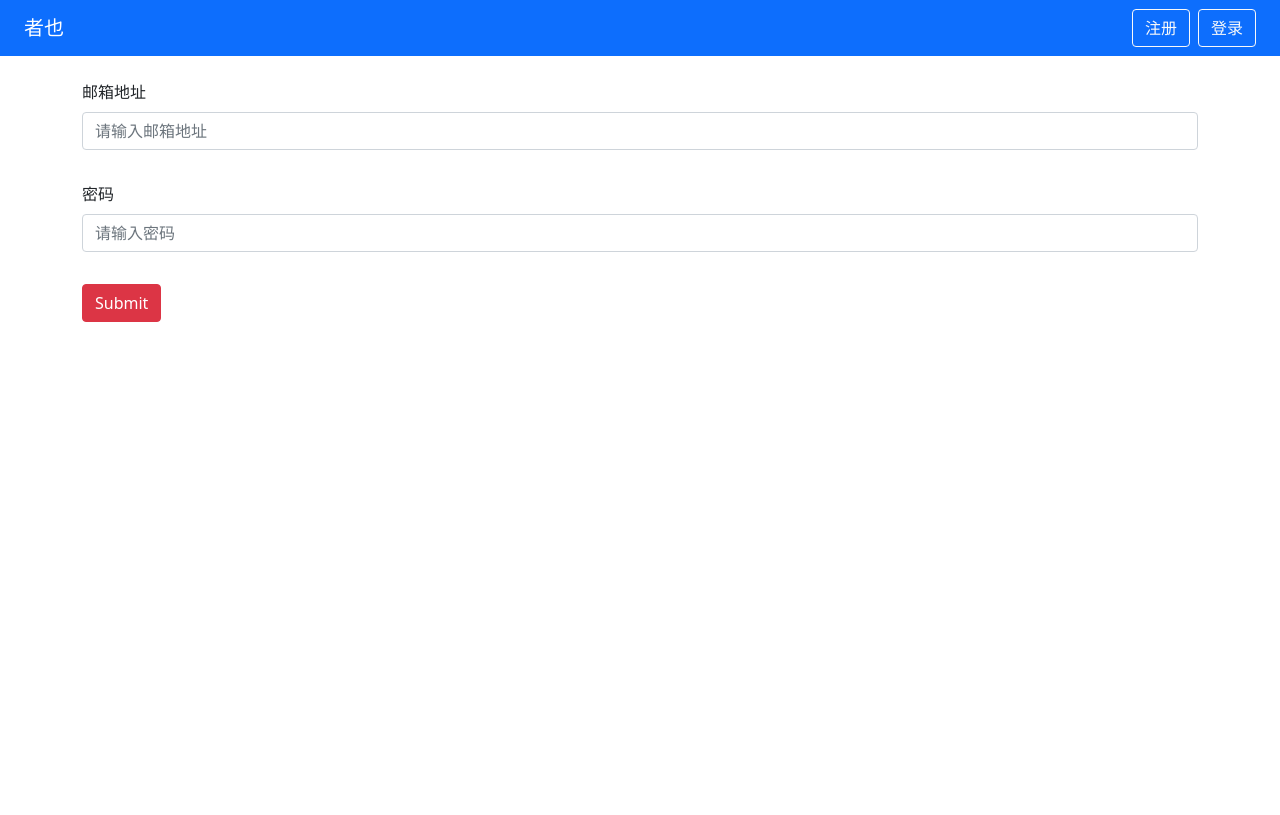
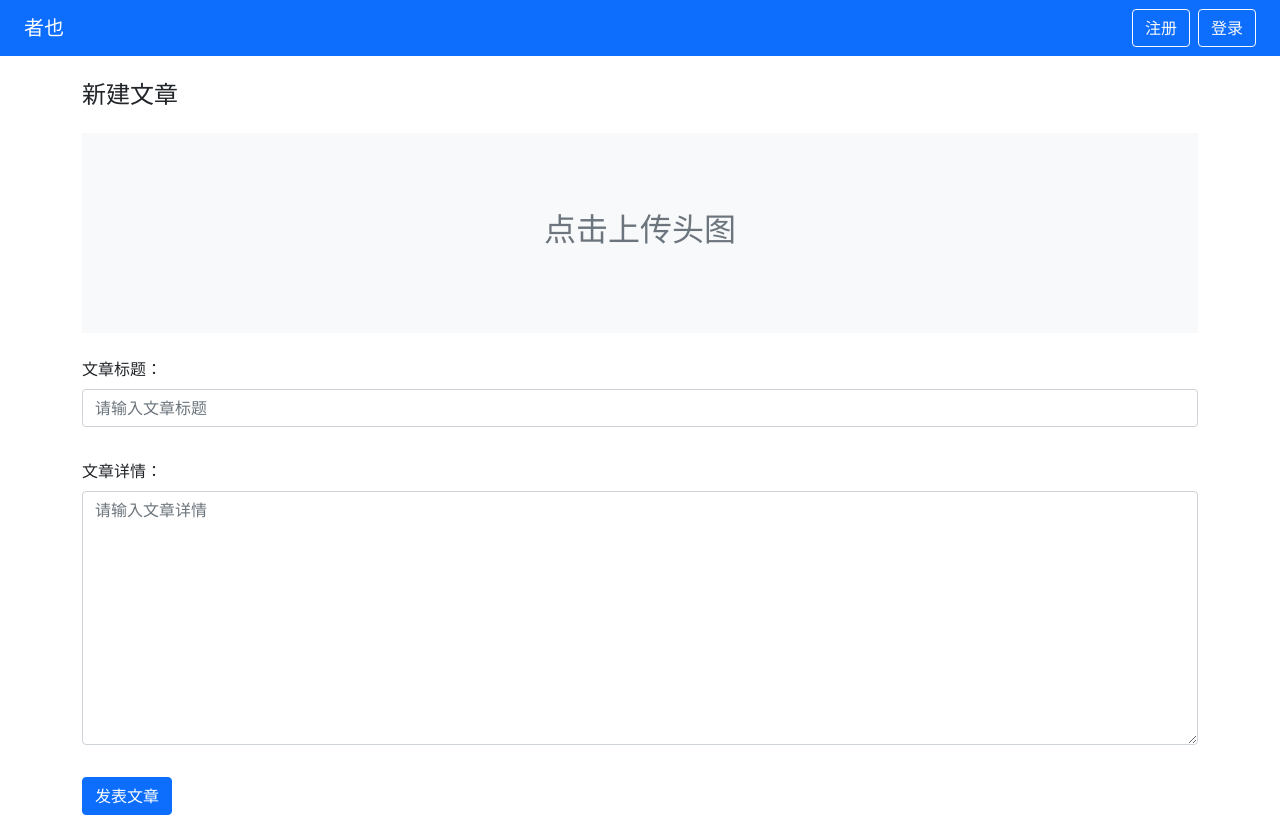
Before and after one commit to HymanZHAN/Vue3-TS-zheye, a Vue app in the folder zheye/: page /post/create in a window 1280 px wide. Before the commit this address led to /login. Built offline with nearby package versions, Linux system fonts and the light colour scheme.

Commit message:
完成9-7；修复了ky（fetch api）上传文件form-data和content-type请求头中boundary不一致的bug

```diff
--- a/zheye/src/App.vue
+++ b/zheye/src/App.vue
@@ -11,7 +11,7 @@
 </template>
 
 <script lang="ts">
-import { computed, defineComponent, onMounted, watch } from "vue";
+import { computed, defineComponent, watch } from "vue";
 import { useStore } from "vuex";
 import "bootstrap/dist/css/bootstrap.min.css";
 
@@ -27,7 +27,6 @@ export default defineComponent({
     const store = useStore<GlobalDataProps>();
     const currentUser = computed(() => store.state.user);
     const isLoading = computed(() => store.state.loading);
-    const token = computed(() => store.state.token);
     const error = computed(() => store.state.error);
 
     watch(
@@ -40,12 +39,6 @@ export default defineComponent({
       },
     );
 
-    onMounted(() => {
-      if (!currentUser.value.isLoggedIn && token.value) {
-        store.dispatch("fetchCurrentUser");
-      }
-    });
-
     return { user: currentUser, isLoading, error };
   },
 });
--- a/zheye/src/components/Uploader.vue
+++ b/zheye/src/components/Uploader.vue
@@ -1,6 +1,10 @@
 <template>
   <div class="file-upload">
-    <div class="file-upload-container" @click.prevent="triggerUpload">
+    <div
+      class="file-upload-container"
+      @click.prevent="triggerUpload"
+      v-bind="$attrs"
+    >
       <slot v-if="fileStatus === 'loading'" name="loading">
         <button class="btn btn-primary" disabled>正在上传...</button>
       </slot>
@@ -43,6 +47,8 @@ export default defineComponent({
   },
 
   emits: ["file-uploaded", "file-uploaded-error"],
+
+  inheritAttrs: false,
 
   setup(props, context) {
     const fileInput = ref<null | HTMLInputElement>();
--- /dev/null
+++ b/zheye/src/helper.ts
@@ -0,0 +1,23 @@
+interface CheckCondition {
+  format?: string[];
+  size?: number; // in MB
+}
+
+type ErrorType = "size" | "format" | null;
+export function beforeUploadCheck(file: File, condition: CheckCondition) {
+  const { format, size } = condition;
+  const isValidFormat = format ? format.includes(file.type) : true;
+  const isValidSize = size ? file.size / 1024 / 1024 < size : true;
+
+  let error: ErrorType = null;
+  if (!isValidFormat) {
+    error = "format";
+  }
+  if (!isValidSize) {
+    error = "size";
+  }
+  return {
+    passed: isValidFormat && isValidSize,
+    error,
+  };
+}
--- a/zheye/src/pages/CreatePost.vue
+++ b/zheye/src/pages/CreatePost.vue
@@ -1,6 +1,31 @@
 <template>
   <div class="create-post-page">
     <h4 class="mb-3">新建文章</h4>
+
+    <Uploader
+      action="upload"
+      class="d-flex align-items-center justify-content-center bg-light text-secondary w-100 my-4"
+      :beforeUpload="uploadCheck"
+    >
+      <h2>点击上传头图</h2>
+
+      <template #loading>
+        <div class="d-flex">
+          <div class="spinner-border text-primary" role="status">
+            <span class="visually-hidden">Loading...</span>
+          </div>
+          <h2>正在上传…</h2>
+        </div>
+      </template>
+
+      <template #uploaded="dataProps">
+        <img
+          :src="dataProps.uploadedData.data.url"
+          :alt="dataProps.uploadedData.data.filename"
+        />
+      </template>
+    </Uploader>
+
     <ValidateForm @form-submit="onFormSubmit">
       <div class="mb-3">
         <label class="form-label">文章标题：</label>
@@ -31,18 +56,22 @@
 <script lang="ts">
 import { defineComponent, ref } from "vue";
 import { useStore } from "vuex";
+import { useRouter } from "vue-router";
 
 import ValidateForm from "@/components/ValidateForm.vue";
 import ValidateInput, { RulesProp } from "@/components/ValidateInput.vue";
+import Uploader from "@/components/Uploader.vue";
 import { GlobalDataProps } from "@/store/types";
 import { PostProps } from "@/store/types";
-import { useRouter } from "vue-router";
+import { beforeUploadCheck } from "@/helper";
+import { createMessage } from "@/components/createMessage";
 
 export default defineComponent({
   name: "CreatePost",
   components: {
     ValidateForm,
     ValidateInput,
+    Uploader,
   },
   setup() {
     const store = useStore<GlobalDataProps>();
@@ -75,9 +104,43 @@ export default defineComponent({
       }
     };
 
-    return { onFormSubmit, titleVal, titleRules, contentVal, contentRules };
+    const uploadCheck = (file: File) => {
+      const { passed, error } = beforeUploadCheck(file, {
+        format: ["image/jpeg", "image/png", "image/webp"],
+        size: 2,
+      });
+
+      if (error === "format") {
+        createMessage("上传格式只能是JPG/PNG/WEBP格式", "error");
+      }
+      if (error === "size") {
+        createMessage("上传图片不能超过2MB", "error");
+      }
+
+      return passed;
+    };
+
+    return {
+      onFormSubmit,
+      titleVal,
+      titleRules,
+      contentVal,
+      contentRules,
+      uploadCheck,
+    };
   },
 });
 </script>
 
-<style scoped></style>
+<style>
+.create-post-page .file-upload-container {
+  height: 200px;
+  cursor: pointer;
+}
+
+.create-post-page .file-upload-container img {
+  width: 100%;
+  height: 100%;
+  object-fit: cover;
+}
+</style>
--- a/zheye/src/pages/Home.vue
+++ b/zheye/src/pages/Home.vue
@@ -16,20 +16,6 @@
           </p>
         </div>
       </div>
-      <Uploader
-        action="upload/"
-        :beforeUpload="checkBeforeUpload"
-        @file-uploaded="onFileUploaded"
-        @file-uploaded-error="onFileUploadError"
-      >
-        <template #uploaded="dataProps">
-          <img
-            :src="dataProps.uploadedData.url"
-            alt="uploaded image"
-            width="500"
-          />
-        </template>
-      </Uploader>
     </section>
     <h4 class="font-weight-bold text-center">发现精彩</h4>
     <ColumnList :list="list"></ColumnList>
@@ -38,15 +24,15 @@
 
 <script lang="ts">
 import { computed, defineComponent, onMounted } from "vue";
+import { useStore } from "vuex";
+
+import { GlobalDataProps, ImageProps, Resp } from "@/store/types";
+import { createMessage } from "@/components/createMessage";
 import ColumnList from "@/components/ColumnList.vue";
-import { useStore } from "vuex";
-import { GlobalDataProps, ImageProps, Resp } from "@/store/types";
-import Uploader from "@/components/Uploader.vue";
-import { createMessage } from "@/components/createMessage";
 
 export default defineComponent({
   name: "Home",
-  components: { ColumnList, Uploader },
+  components: { ColumnList },
   setup() {
     const store = useStore<GlobalDataProps>();
     onMounted(() => {
--- a/zheye/src/router.ts
+++ b/zheye/src/router.ts
@@ -47,11 +47,37 @@ export const router = createRouter({
 });
 
 router.beforeEach((to, from, next) => {
-  if (to.meta.requiresLogin && !store.state.user.isLoggedIn) {
-    next({ name: "Login" });
-  } else if (to.meta.redirectsIfLoggedIn && store.state.user.isLoggedIn) {
-    next({ name: "Home" });
+  const { user, token } = store.state;
+  const { requiredLogin, redirectsIfLoggedIn } = to.meta;
+
+  if (!user.isLoggedIn) {
+    if (token) {
+      store
+        .dispatch("fetchCurrentUser")
+        .then(() => {
+          if (redirectsIfLoggedIn) {
+            next("/");
+          } else {
+            next();
+          }
+        })
+        .catch((e) => {
+          console.error(e);
+          localStorage.removeItem("token");
+          next("/login");
+        });
+    } else {
+      if (requiredLogin) {
+        next("/login");
+      } else {
+        next();
+      }
+    }
   } else {
-    next();
+    if (redirectsIfLoggedIn) {
+      next("/");
+    } else {
+      next();
+    }
   }
 });
--- a/zheye/src/services/base.ts
+++ b/zheye/src/services/base.ts
@@ -6,13 +6,11 @@ const icode = "A0AEFEEC4B540896";
 const icodeParam = `icode=${icode}`;
 
 const addIcodeToPostBody = (request: Request, options: Options) => {
-  if (request.method == "POST") {
+  if (request.method === "POST") {
     if (options.body instanceof FormData) {
-      const newBody = options.body;
-      newBody.append("icode", icode);
-      return new Request(request, {
-        body: newBody,
-      });
+      request.headers.delete("content-type");
+      options.body.append("icode", icode);
+      return new Request(request, options as RequestInit);
     } else if (options.json instanceof Object) {
       return new Request(request, {
         body: JSON.stringify({ ...options.json, icode }),
@@ -21,8 +19,10 @@ const addIcodeToPostBody = (request: Request, options: Options) => {
   }
 };
 
-const showLoading = () => {
-  store.commit("setLoading", true);
+const showLoading = (request: Request) => {
+  if (request.method === "GET") {
+    store.commit("setLoading", true);
+  }
 };
 const hideLoading = () => {
   store.commit("setLoading", false);
--- a/zheye/src/store/index.ts
+++ b/zheye/src/store/index.ts
@@ -17,6 +17,7 @@ const getAndCommit = async <T>(
 ) => {
   const result = await authApi.get(url).json<Resp<T>>();
   commit(mutation, result.data);
+  return result;
 };
 
 const postAndCommit = async <T>(
@@ -60,8 +61,9 @@ export const store = createStore<GlobalDataProps>({
       state.token = token;
     },
     logout(state) {
+      state.token = "";
       state.user = { email: "", isLoggedIn: false };
-      state.token = "";
+      localStorage.removeItem("token");
       authApi = api;
     },
     setCurrentUser(state, data) {
@@ -101,7 +103,7 @@ export const store = createStore<GlobalDataProps>({
     },
 
     async fetchCurrentUser({ commit }) {
-      getAndCommit("user/current", "setCurrentUser", commit);
+      return getAndCommit("user/current", "setCurrentUser", commit);
     },
 
     async login({ commit }, payload) {
@@ -120,6 +122,15 @@ export const store = createStore<GlobalDataProps>({
       }
     },
 
+    async createPost({ commit }, payload) {
+      return await postAndCommit<PostProps>(
+        "posts",
+        "createPost",
+        commit,
+        payload,
+      );
+    },
+
     async loginAndFetchCurrentUser({ state, dispatch }, payload) {
       await dispatch("login", payload);
       if (!state.error.status) {
```
